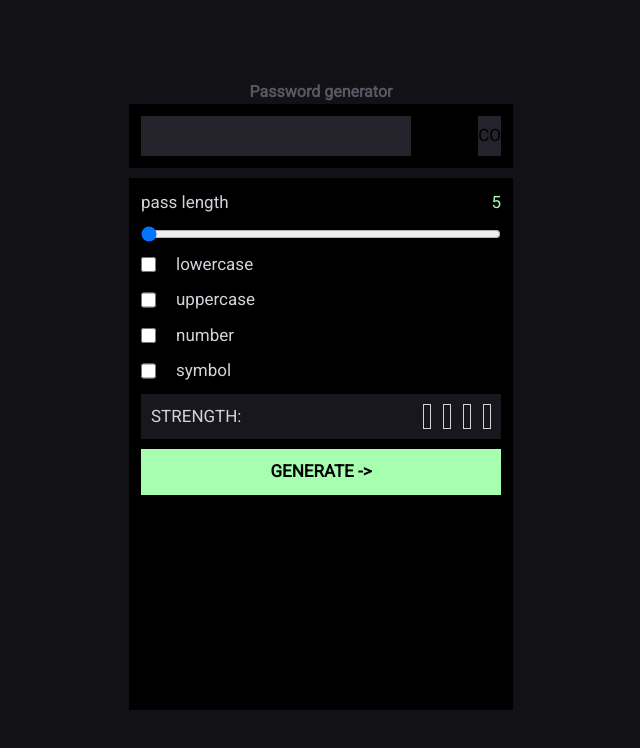
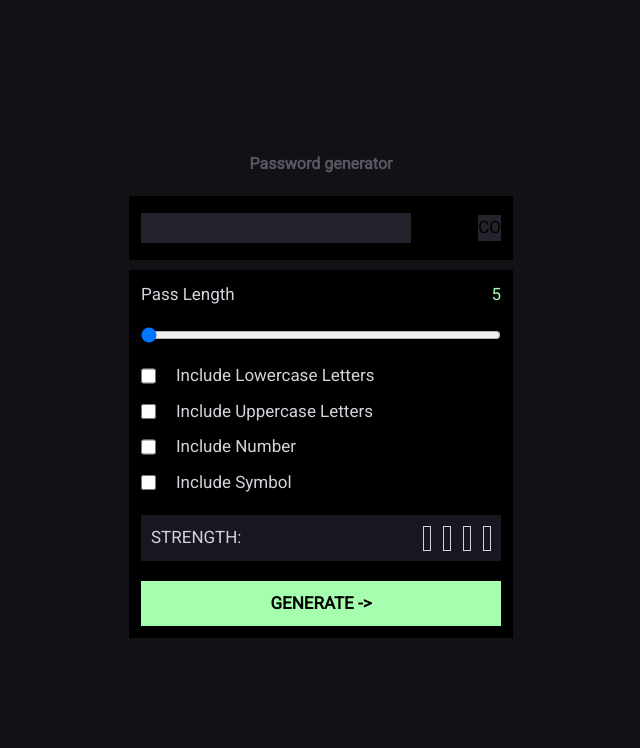
Before and after one commit to PiotrRusiowski/PasswordGenerator, a website built with webpack: page src/index.html in a window 1280 px wide. Shown: the whole page, without its empty margins (319-959 px from the left). Built offline with nearby package versions, Linux system fonts and the light colour scheme; files whose address does not match are found by name.

Commit message:
change magins and paddings in css styles

```diff
--- a/src/css/formManager.scss
+++ b/src/css/formManager.scss
@@ -6,7 +6,8 @@ $fontColor: #D4D3DB;
 $backGroundColorDarker: #18171F;
 $green: #A5FFAF;
 $titleColor: #595762;
-$marginBotton: 10px;
+$marginBottonBg: 20px;
+$marginBottonSm: 10px;
 $boxYellow: #FACC67;
 body {
   h1 {
@@ -18,6 +19,7 @@ body {
     justify-content: center;
     align-items: center;
     color: #595762;
+    margin-bottom: $marginBottonBg;
   }
 
   .container {
@@ -55,15 +57,14 @@ body {
 
         &--header {
           flex-direction: row;
+          align-items: center;
           height: 10%;
-          margin-bottom: $marginBotton;
+          margin-bottom: $marginBottonSm;
 
         }
 
         &--content {
-          //justify-content: space-between;
-          flex-grow: 1;
-          margin-bottom: $marginBotton;
+          margin-bottom: $marginBottonSm;
         }
 
 
@@ -89,7 +90,6 @@ body {
     input[type=string] {
       font-size: 20px;
       width: 80%;
-      padding: 20px;
       background-color: #24232B;
       color: white;
     }
@@ -103,13 +103,13 @@ body {
 
   &--range {
     flex-direction: column-reverse;
-    margin-bottom: $marginBotton;
+    margin-bottom: $marginBottonBg;
 
 
     label {
       display: flex;
       justify-content: space-between;
-      margin-bottom: $marginBotton;
+      margin-bottom: $marginBottonBg;
       width: 100%;
 
     }
@@ -122,12 +122,12 @@ body {
     grid-template-columns: 15px auto;
     gap: 20px;
     accent-color: $green;
-    margin-bottom: 10px;
+    margin-bottom: $marginBottonSm;
+
   }
 
 
 }
-
 
 .form-input {
   width: 100%
@@ -137,7 +137,8 @@ body {
   display: flex;
   align-items: center;
   justify-content: space-between;
-  margin-bottom: $marginBotton;
+  margin-top: $marginBottonSm;
+  margin-bottom: $marginBottonBg;
   background-color: $backGroundColorDarker;
   padding: 10px;
 
@@ -146,6 +147,11 @@ body {
     flex-grow: 1;
     justify-content: space-between;
     margin-right: 10px;
+    font-weight: bold;
+
+    &--span-1 {
+      font-weight: lighter;
+    }
 
   }
 
@@ -207,7 +213,3 @@ body {
     font-size: 12px;
   }
 }
-
-//
-//
-//
--- a/src/dom/FormManagerExtended.js
+++ b/src/dom/FormManagerExtended.js
@@ -59,7 +59,7 @@ class FormManagerExtended extends FormManager_1.default {
         this.formElement.appendChild(formField);
     }
     static createRangeLabel(passLength, labelElement) {
-        labelElement.textContent = "pass length";
+        labelElement.textContent = "Pass Length";
         labelElement.appendChild(FormManager_1.default.createSpanElement(passLength, "form-group-element__pass-length"));
     }
     static createPassStrength(strength = "") {
--- a/src/model/types.js
+++ b/src/model/types.js
@@ -3,10 +3,10 @@ Object.defineProperty(exports, "__esModule", { value: true });
 exports.PassStrength = exports.InputsTypes = exports.Properties = void 0;
 var Properties;
 (function (Properties) {
-    Properties["UPPERCASE"] = "uppercase";
-    Properties["LOWERCASE"] = "lowercase";
-    Properties["NUMBER"] = "number";
-    Properties["SYMBOL"] = "symbol";
+    Properties["UPPERCASE"] = "Uppercase";
+    Properties["LOWERCASE"] = "Lowercase";
+    Properties["NUMBER"] = "Number";
+    Properties["SYMBOL"] = "Symbol";
 })(Properties = exports.Properties || (exports.Properties = {}));
 var InputsTypes;
 (function (InputsTypes) {
--- a/src/service/FormFields.js
+++ b/src/service/FormFields.js
@@ -23,7 +23,7 @@ exports.formFieldsGenerator = [
             type: types_1.InputsTypes.CHECKBOX,
             id: types_1.Properties.LOWERCASE,
             className: `form-group-element__input-${types_1.InputsTypes.CHECKBOX}`,
-            label: types_1.Properties.LOWERCASE,
+            label: `Include ${types_1.Properties.LOWERCASE} Letters`,
         },
     },
     {
@@ -32,7 +32,7 @@ exports.formFieldsGenerator = [
             type: types_1.InputsTypes.CHECKBOX,
             id: types_1.Properties.UPPERCASE,
             className: `form-group-element__input-${types_1.InputsTypes.CHECKBOX}`,
-            label: types_1.Properties.UPPERCASE,
+            label: `Include ${types_1.Properties.UPPERCASE} Letters`,
         },
     },
     {
@@ -41,7 +41,7 @@ exports.formFieldsGenerator = [
             type: types_1.InputsTypes.CHECKBOX,
             id: types_1.Properties.NUMBER,
             className: `form-group-element__input-${types_1.InputsTypes.CHECKBOX}`,
-            label: types_1.Properties.NUMBER,
+            label: ` Include ${types_1.Properties.NUMBER}`,
         },
     },
     {
@@ -50,7 +50,7 @@ exports.formFieldsGenerator = [
             type: types_1.InputsTypes.CHECKBOX,
             id: types_1.Properties.SYMBOL,
             className: `form-group-element__input-${types_1.InputsTypes.CHECKBOX}`,
-            label: types_1.Properties.SYMBOL,
+            label: `Include ${types_1.Properties.SYMBOL}`,
         },
     },
 ];
--- a/src/ts/dom/FormManagerExtended.ts
+++ b/src/ts/dom/FormManagerExtended.ts
@@ -90,7 +90,7 @@ export default class FormManagerExtended extends FormManager {
     passLength: string,
     labelElement: HTMLLabelElement
   ) {
-    labelElement.textContent = "pass length";
+    labelElement.textContent = "Pass Length";
     labelElement.appendChild(
       FormManager.createSpanElement(
         passLength,
```
Also changed, not shown: src/ts/model/types.ts (+4 -4 lines), src/ts/service/FormFields.ts (+6 -5 lines).
